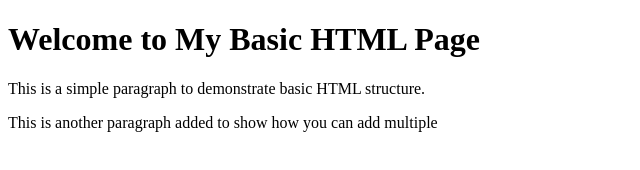
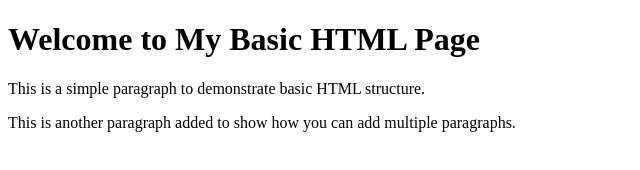
Before and after one commit to Sailendra710/learn-git, a plain HTML site: page index.html in a window 1280 px wide. Shown: the full height of the page, 0-640 px from the left. Drawn offline with Linux system fonts and the light colour scheme.

Commit message:
add paragraph to code

```diff
--- a/index.html
+++ b/index.html
@@ -3,11 +3,11 @@
 <head>
     <meta charset="UTF-8" />
     <meta name="viewport" content="width=device-width, initial-scale=1.0" />
-    <title>Git Website</title>
+    <title>Basic HTML Page</title>
 </head>
 <body>
     <h1>Welcome to My Basic HTML Page</h1>
     <p>This is a simple paragraph to demonstrate basic HTML structure.</p>
-    <p>This is another paragraph added to show how you can add multiple
+    <p>This is another paragraph added to show how you can add multiple paragraphs.</p>
 </body>
 </html>
```
